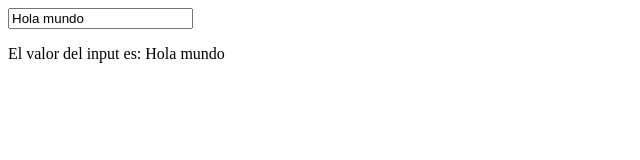
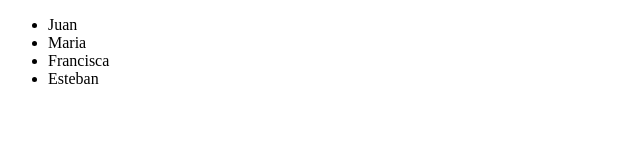
Before and after one commit to es7eban/curso-vue, a plain HTML site: page index.html in a window 1280 px wide. Shown: the whole page, without its empty margins (0-640 px from the left). Drawn offline with nearby package versions, Linux system fonts and the light colour scheme.

Commit message:
lists usando v-for

```diff
--- a/index.html
+++ b/index.html
@@ -6,22 +6,19 @@
     <body>
 
         <div id="root">
-            <input type="text" id="myinput" v-model="mensaje">
-            <p>El valor del input es: {{ mensaje }}</p>
+            <ul>
+                <!-- <li v-for="nombre in nombres">{{ nombre }}</li> -->
+                <li v-for="nombre in nombres" v-text="nombre"></li>
+            </ul>
         </div>
 
         <script src="https://cdn.jsdelivr.net/npm/vue/dist/vue.js"></script>
 
         <script>
-            //  let data = {
-            //     mensaje: 'Hola mundo'
-            // };
-
-            new Vue ({
-                // selector css para id root
+            var app = new Vue ({
                 el: '#root',
                 data: {
-                    mensaje: 'Hola mundo'
+                    nombres: ['Juan', 'Maria', 'Francisca', 'Esteban']
                 }
             })
         </script>
```
